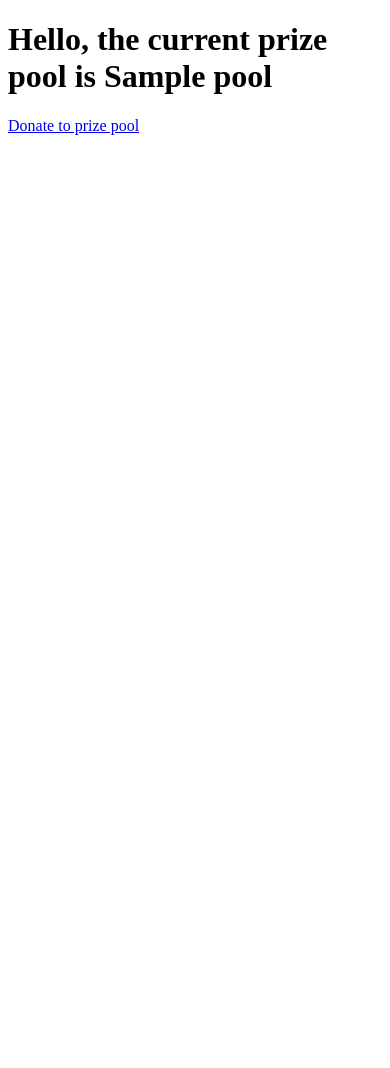
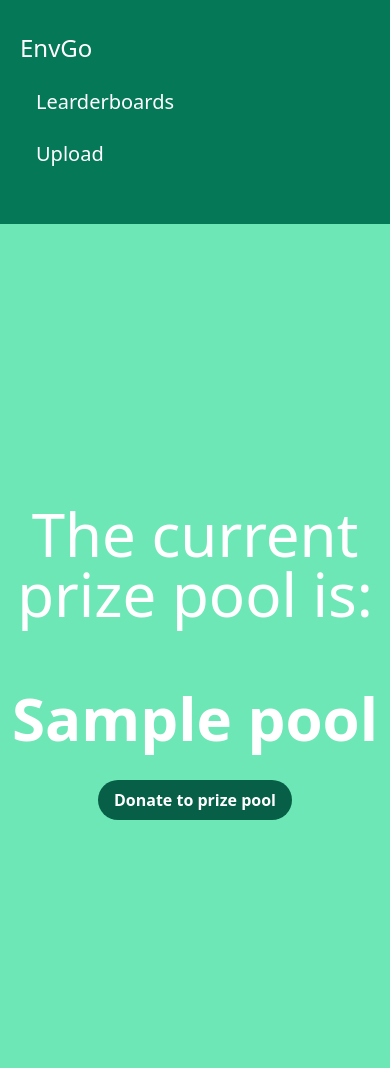
Before and after one commit to vsahni3/HTV, a Flask app: template app/templates/challenges.html in a window 390 px wide. Before the commit the page ends 135 px from the top, so only its background shows below. Run offline with Flask 2, Linux system fonts and the light colour scheme; the template is opened without the code that fills it: most values are stand-ins (such as "Sample title", 1, 10 or a date in 2020); some libraries are stand-ins or nearby versions.

Commit message:
finished most of front end I guess

```diff
--- a/app/templates/challenges.html
+++ b/app/templates/challenges.html
@@ -12,14 +12,50 @@
     <link rel="apple-touch-icon" href="%PUBLIC_URL%/logo192.png" />
 
     <link rel="manifest" href="%PUBLIC_URL%/manifest.json" />
+    <script src="https://cdn.tailwindcss.com"></script>
 
     <title>EnvironmentGo</title>
   </head>
   <body>
+    <nav
+      class="p-5 bg-emerald-700 shadow md:flex md:items-center md:justify-between py-8"
+    >
+      <div>
+        <span class="text-2xl text-white font-body">EnvGo</span>
+      </div>
+      <ul class="md:flex md:items-center">
+        <li class="mx-4 my-6 md:my-0">
+          <button
+            href="#"
+            class="text-xl hover:text-black duration-500 text-white"
+          >
+            Learderboards
+          </button>
+        </li>
+        <li class="mx-4 my-6 md:my-0">
+          <a href="#" class="text-xl hover:text-black duration-500 text-white">
+            Upload
+          </a>
+        </li>
+        <li class="mx-4 my-6 md:my-0"></li>
+      </ul>
+    </nav>
 
-    <h1>Hello, the current prize pool is {{pool}}</h1>
-    <a href='/donate'>Donate to prize pool</a>
-    <noscript>You need to enable JavaScript to run this app.</noscript>
+    <div class="grid place-items-center h-screen bg-emerald-300">
+      <div class="text-center">
+        <h2 class="text-6xl py-8 text-white text-center">
+          The current prize pool is:
+        </h2>
+        <h1 class="text-6xl py-8 text-white text-center font-bold">{{pool}}</h1>
+        <button
+          href="/donate"
+          class="bg-emerald-800 hover:bg-emerald-900 text-white font-bold py-2 px-4 rounded-full"
+          type="submit"
+        >
+          Donate to prize pool
+        </button>
+      </div>
+    </div>
     <div id="root"></div>
   </body>
 </html>
--- a/app/templates/index.js
+++ /dev/null
@@ -1,6 +0,0 @@
-import React from "react";
-import ReactDOM from "react-dom/client";
-import App from "./App";
-
-const root = ReactDOM.createRoot(document.getElementById("root"));
-root.render(<App />);
```
Also changed, not shown: app/templates/upload.html (+46 -7 lines).
